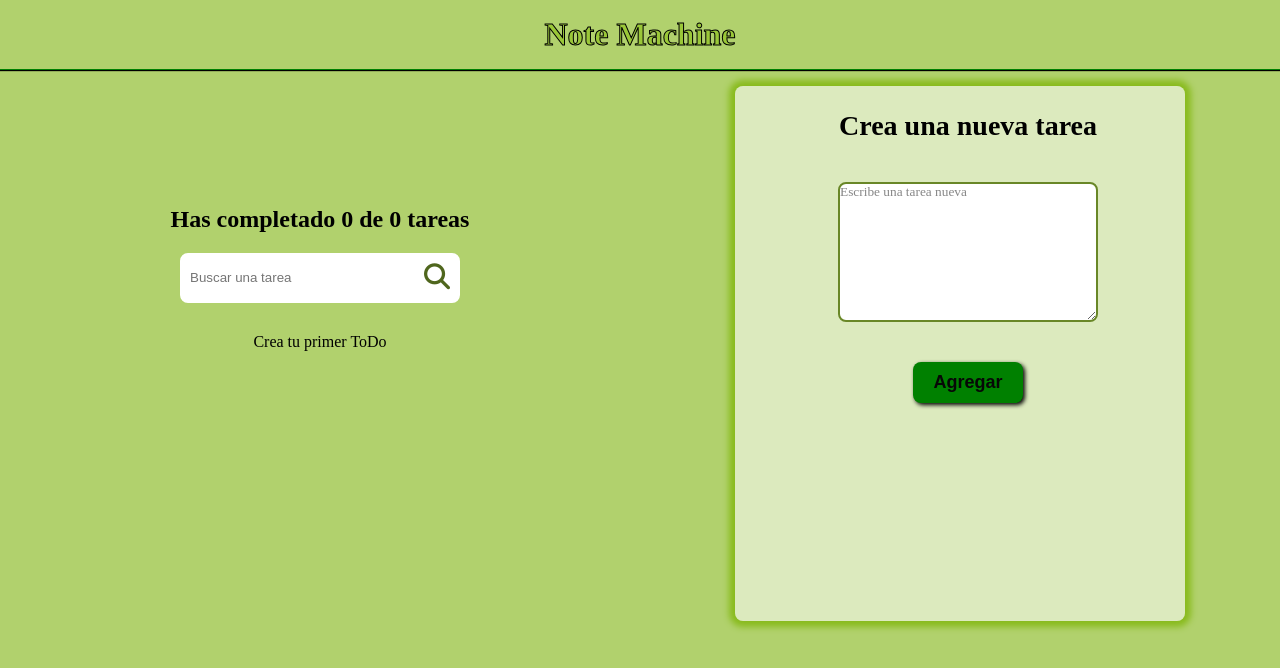
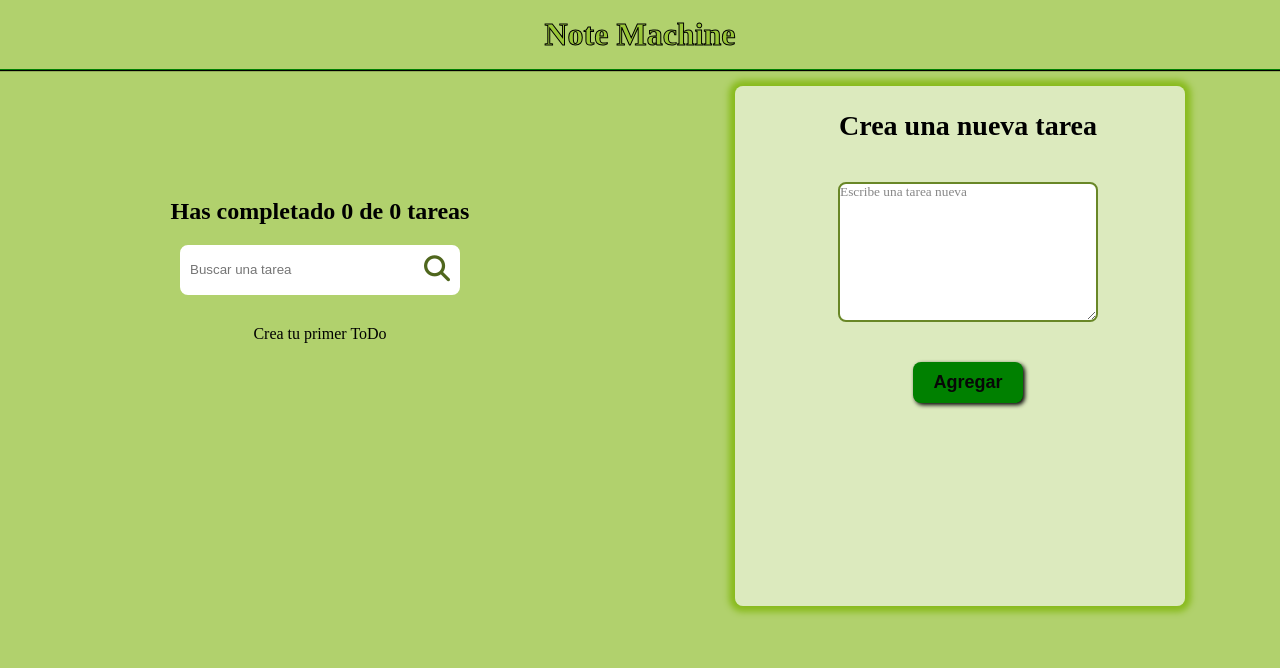
Before and after one commit to KortexCode/Note-Machine, a React app: page / in a window 1280 px wide. Shown: the top 668 px of the page. Built offline with nearby package versions, Linux system fonts and the light colour scheme.

Commit message:
cambios al css en desktop

```diff
--- a/src/Styles/Modal.css
+++ b/src/Styles/Modal.css
@@ -98,7 +98,7 @@
         width: 450px;
         max-width: 450px;
         min-width: 300px;
-        height: 535px;
+        height: 520px;
         padding-top: 24px;
         padding-left: 16px;
         border-radius: none;
--- a/src/Styles/index.css
+++ b/src/Styles/index.css
@@ -38,7 +38,7 @@ h1{
   }
   #root{
     width: 50%;
-    height: calc(100vh - 54px);
+    height: calc(100vh - 70px);
     display: flex;
     flex-direction: column;
     align-items: center;
@@ -48,7 +48,7 @@ h1{
     width: 50%;
     padding-top: 16px;
     /* padding-top: 16px; */
-    height: calc(100vh - 54px);
+    height: calc(100vh - 70px);
 
   }
 }
```
